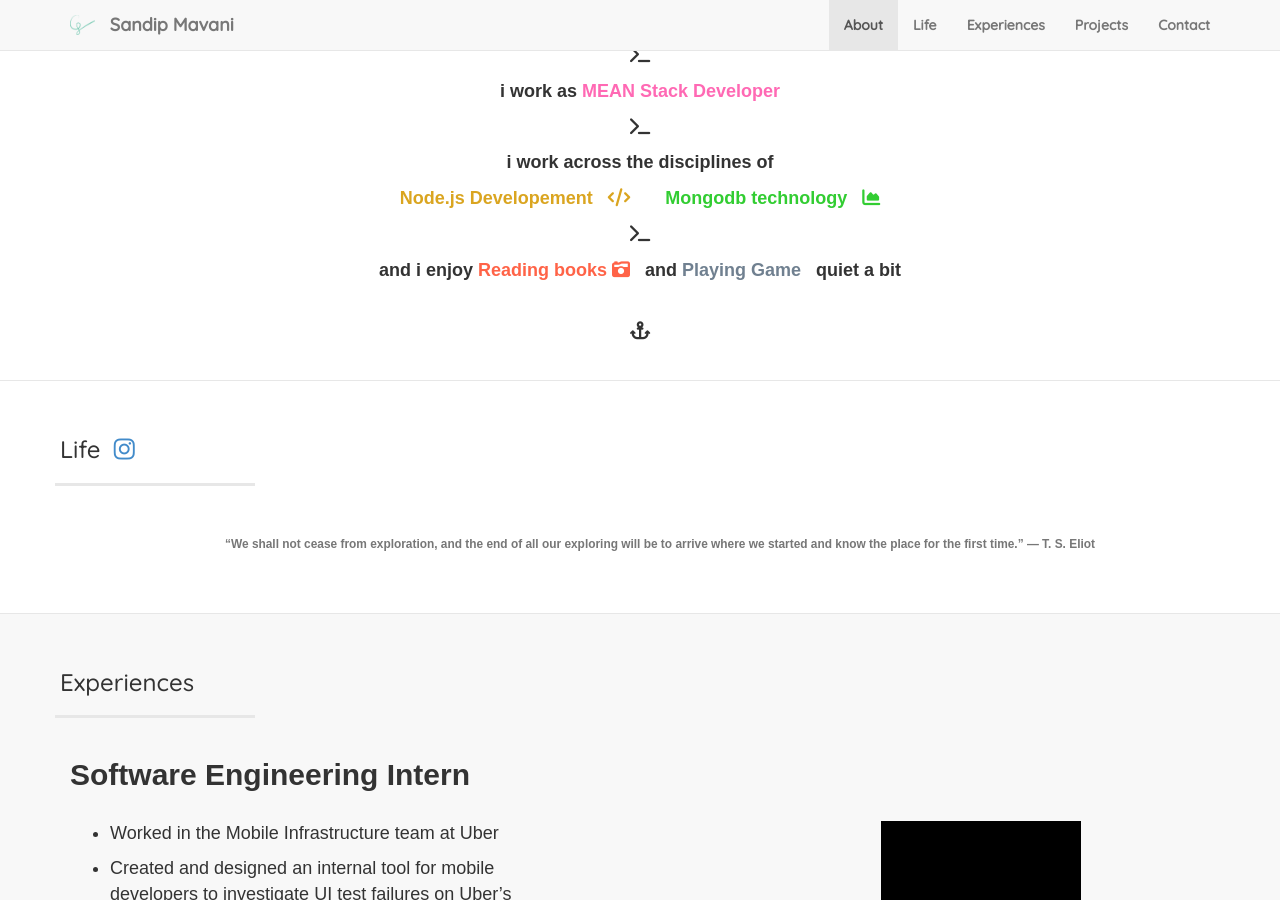
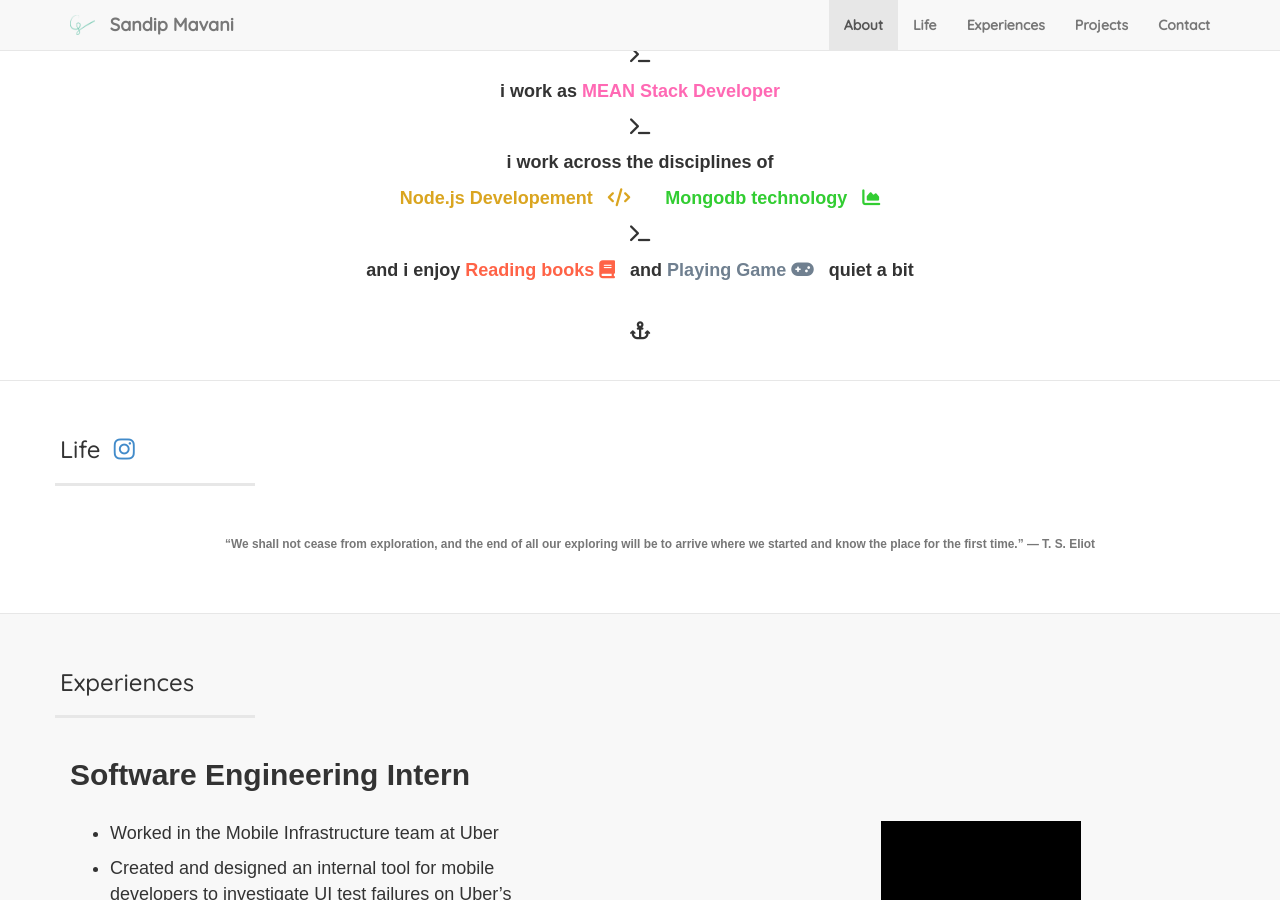
Before and after one commit to sandipmavani/sandipmavani.github.io, a Jekyll site: the page built from index.html, in a window 1280 px wide and 900 px high, scrolled down 957 px. Built offline with Jekyll 4.4.1, drawn with Linux system fonts in a browser that asks for light colours; nearby versions of some CDN libraries.

Commit message:
Update about.html

```diff
--- a/_includes/about.html
+++ b/_includes/about.html
@@ -16,9 +16,10 @@
                 <p><font color="GoldenRod">Node.js Developement &nbsp <i class="fa fa-code"></i> </font> &nbsp &nbsp
                     &nbsp <font color="LimeGreen">Mongodb technology &nbsp <i class="fa fa-area-chart"></i></font> </p>
                 <p><i class="fa fa-terminal"></i></p>
-                and i enjoy <font color="Tomato">Reading books <i class="fa fa-camera-retro"
+                and i enjoy <font color="Tomato">Reading books <i class="fa fa-book"
                                                                 aria-hidden="true"></i></font> &nbsp and <font
-                    color="SlateGray">Playing Game</font> &nbsp quiet a bit
+                    color="SlateGray">Playing Game <i class="fa fa-gamepad"
+                                                                aria-hidden="true"></i></font> &nbsp quiet a bit
                 <p><br></p>
                 <p><i class="fa fa-anchor"></i></p>
                 <br/>
```
